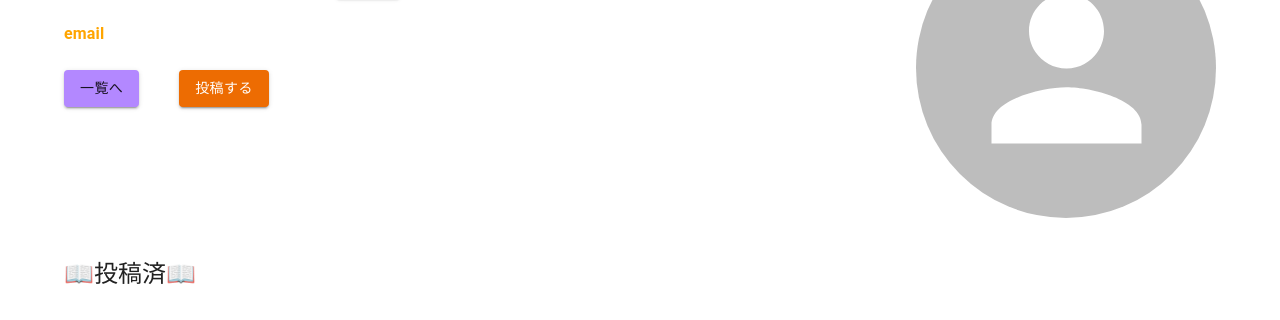
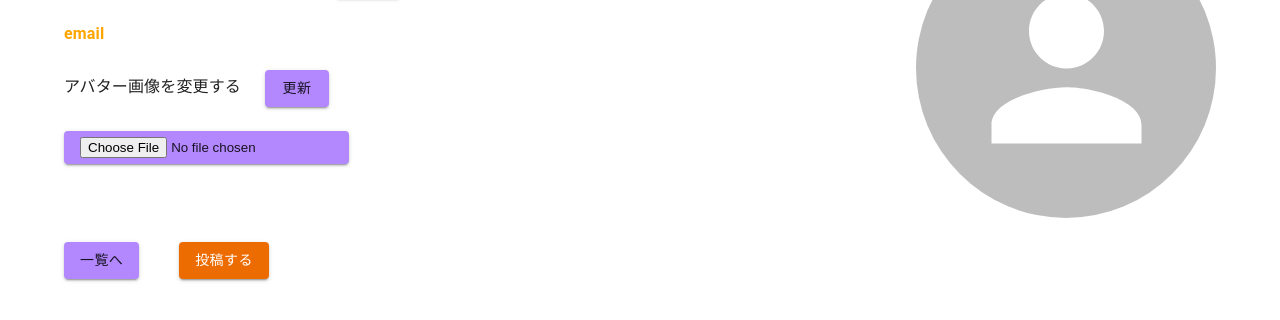
Before and after one commit to Shigegenobu/book-town, a Next.js app: page /mypage in a window 1280 px wide. Shown: the part 202-522 px from the top of the page. Built offline with nearby package versions, Linux system fonts and the light colour scheme; no server answers; the database is empty.

Commit message:
fix:モバイル表示時のイラスト表示修正、アバター画像更新追加

```diff
--- a/app/(after-login)/mypage/page.tsx
+++ b/app/(after-login)/mypage/page.tsx
@@ -3,13 +3,14 @@ import { Avatar, Box, Button, Container, Grid, Stack, TextField, Typography } fr
 import MenuBookTwoToneIcon from '@mui/icons-material/MenuBookTwoTone';
 
 import Link from 'next/link';
-import { auth, db } from '../../service/firebase';
+import { auth, db, storage } from '../../service/firebase';
 import { useAuth } from '@/app/context/auth';
 import { ChangeEvent, useEffect, useState } from 'react';
 import { BookType } from '@/app/types/BookType';
 import { collection, doc, getDocs, onSnapshot, updateDoc, writeBatch } from 'firebase/firestore';
 import { updateProfile } from 'firebase/auth';
 import LoadingIndicator from './LoadingIndicator';
+import { getDownloadURL, ref, uploadBytesResumable } from 'firebase/storage';
 
 export default function Mypage() {
   const { user } = useAuth();
@@ -17,10 +18,14 @@ export default function Mypage() {
 
   const [books, setBooks] = useState<BookType[]>([]);
   const [newName, setNewName] = useState('');
+  const [newPhotoURL, setNewPhotoURL] = useState('');
   const [userBooks, setUserBooks] = useState<BookType[]>([]);
 
   const userGetName = auth.currentUser?.displayName;
+  // console.log(userGetName)
   const userDocId = auth.currentUser?.uid;
+  const userGetPhotoURL = auth.currentUser?.photoURL;
+  // console.log(auth.currentUser?.photoURL);
 
   const handleNameChange = (e: ChangeEvent<HTMLInputElement | HTMLTextAreaElement>) => {
     setNewName(e.target.value);
@@ -55,7 +60,6 @@ export default function Mypage() {
           // ユーザーがログインしていない場合のエラーハンドリング
           console.error('ユーザーがログインしていません');
         }
-
         // booksコレクション内のuserNameフィールドも更新
         const booksQuerySnapshot = await getDocs(collection(db, 'books'));
         const batch = writeBatch(db);
@@ -68,11 +72,99 @@ export default function Mypage() {
             batch.update(bookRef, { userName: newName });
           }
         });
-
         // バッチで更新をコミット
         await batch.commit();
 
         console.log('データの書き込み後:', userDocId, newName);
+        console.log('更新されました');
+      }
+    } catch (error) {
+      console.error('データの書き込みエラー:', error);
+    }
+  };
+
+  const OnFileUploadToFirebase = (e: { target: { files: any } }) => {
+    const file = e.target.files[0];
+    const storageRef = ref(storage, file.name);
+
+    const uploadImage = uploadBytesResumable(storageRef, file);
+
+    uploadImage.on(
+      'state_changed',
+      (snapshot) => {
+        const progress = (snapshot.bytesTransferred / snapshot.totalBytes) * 100;
+        console.log('Upload is ' + progress + '% done');
+        switch (snapshot.state) {
+          case 'paused':
+            console.log('Upload is paused');
+            break;
+          case 'running':
+            console.log('Upload is running');
+            break;
+        }
+      },
+      (error) => {
+        console.log(error);
+      },
+      () => {
+        getDownloadURL(uploadImage.snapshot.ref).then((downloadURL) => {
+          console.log('アップロード成功！');
+          console.log('File available at', downloadURL);
+
+          setNewPhotoURL(downloadURL);
+        });
+      }
+    );
+  };
+
+  const handleAvatarClick = async () => {
+    try {
+      if (!newPhotoURL) {
+        alert('画像が未出力です');
+        return;
+      }
+      if (userDocId) {
+        console.log('データの書き込み前:', userDocId, userGetPhotoURL);
+
+        // usersコレクションのユーザー名を更新
+        const userRef = doc(db, 'users', userDocId);
+        await updateDoc(userRef, { photoURL: newPhotoURL });
+
+        // Firebase 認証ユーザーの表示名を更新
+        const currentUser = auth.currentUser;
+        if (currentUser) {
+          updateProfile(currentUser, {
+            photoURL: newPhotoURL,
+          })
+            .then(() => {
+              console.log('認証ユーザーの表示名更新成功');
+            })
+            .catch((error: any) => {
+              console.log(error);
+            });
+        } else {
+          // ユーザーがログインしていない場合のエラーハンドリング
+          console.error('ユーザーがログインしていません');
+        }
+        // booksコレクション内のuserPhotoURLフィールドも更新
+        const booksQuerySnapshot = await getDocs(collection(db, 'books'));
+        const batch = writeBatch(db);
+
+        booksQuerySnapshot.docs.map((doc) => {
+          const bookData = doc.data();
+          if (bookData.userId === userDocId) {
+            // ログインユーザーの本のphotoURLを更新
+            const bookRef = doc.ref;
+            batch.update(bookRef, { userPhotoURL: newPhotoURL });
+          }
+        });
+        // バッチで更新をコミット
+        await batch.commit();
+
+        //リロード
+        await window.location.reload();
+
+        console.log('データの書き込み後:', userDocId, newPhotoURL);
         console.log('更新されました');
       }
     } catch (error) {
@@ -156,6 +248,7 @@ export default function Mypage() {
 
   useEffect(() => {
     setNewName(user?.name || '');
+    setNewPhotoURL(user?.photoURL || '');
   }, [user]);
 
   if (user === undefined) {
@@ -185,9 +278,26 @@ export default function Mypage() {
               <Typography sx={{ fontWeight: 'bold', color: 'orange' }}>email</Typography>
               <Typography>{user?.email}</Typography>
             </Box>
-            <Box sx={{ my: 3 }}></Box>
 
-            <Stack spacing={3}>
+            <Box>
+              <Box sx={{ mb: 3 }}>
+                アバター画像を変更する
+                <Button variant="contained" onClick={handleAvatarClick} sx={{ ml: 3 }}>
+                  更新
+                </Button>
+              </Box>
+              <Button variant="contained">
+                <input type="file" accept=".png, .jpeg, .jpg" onChange={OnFileUploadToFirebase} />
+              </Button>
+            </Box>
+          </Grid>
+
+          <Grid item sx={{ display: { xs: 'none', sm: 'block' } }}>
+            <Avatar alt="" src={newPhotoURL} sx={{ width: 300, height: 300 }} />
+            {/* <Avatar alt="" src={user?.photoURL} sx={{ width: 300, height: 300 }} /> */}
+          </Grid>
+        </Grid>
+        <Stack spacing={3} sx={{ my: 3 }}>
           <Grid>
             <Link href="./list">
               <Button variant="contained" sx={{ marginRight: 5 }}>
@@ -202,12 +312,22 @@ export default function Mypage() {
             </Link>
           </Grid>
         </Stack>
-          </Grid>
+        {/* <h2>画像アップローダー</h2>
+        <Box sx={{ position: 'relative', paddingTop: '100%', overflow: 'hidden' }}>
+          <img
+            src={newPhotoURL}
+            alt="本の写真"
+            style={{
+              position: 'absolute',
+              top: 0,
+              left: 0,
+              width: '100%',
+              height: '100%',
+              objectFit: 'contain',
+            }}
+          />
+        </Box> */}
 
-          <Grid item>
-            <Avatar alt="" src={user?.photoURL} sx={{ width: 300, height: 300 }} />
-          </Grid>
-        </Grid>
         <Box>
           <Typography variant="h5" sx={{ my: 5 }}>
             📖投稿済📖
--- a/app/(before-login)/signup/page.tsx
+++ b/app/(before-login)/signup/page.tsx
@@ -203,14 +203,14 @@ export default function SignUp() {
 
             <Grid item>
               <Link href="/signin">
-                <Button variant="contained">ログイン</Button>
+                <Button variant="contained" size="large">ログイン</Button>
               </Link>
             </Grid>
 
             <Grid item>
               <Link href="/">
-                <Button size="large" variant="contained">
-                  HOME
+                <Button  variant="contained" size="large">
+                  H O M E
                 </Button>
               </Link>
             </Grid>
```
Also changed, not shown: app/(before-login)/signin/page.tsx (+5 -5 lines), app/page.tsx (+16 -4 lines). Lines whose indentation alone changed are shown as unchanged.
